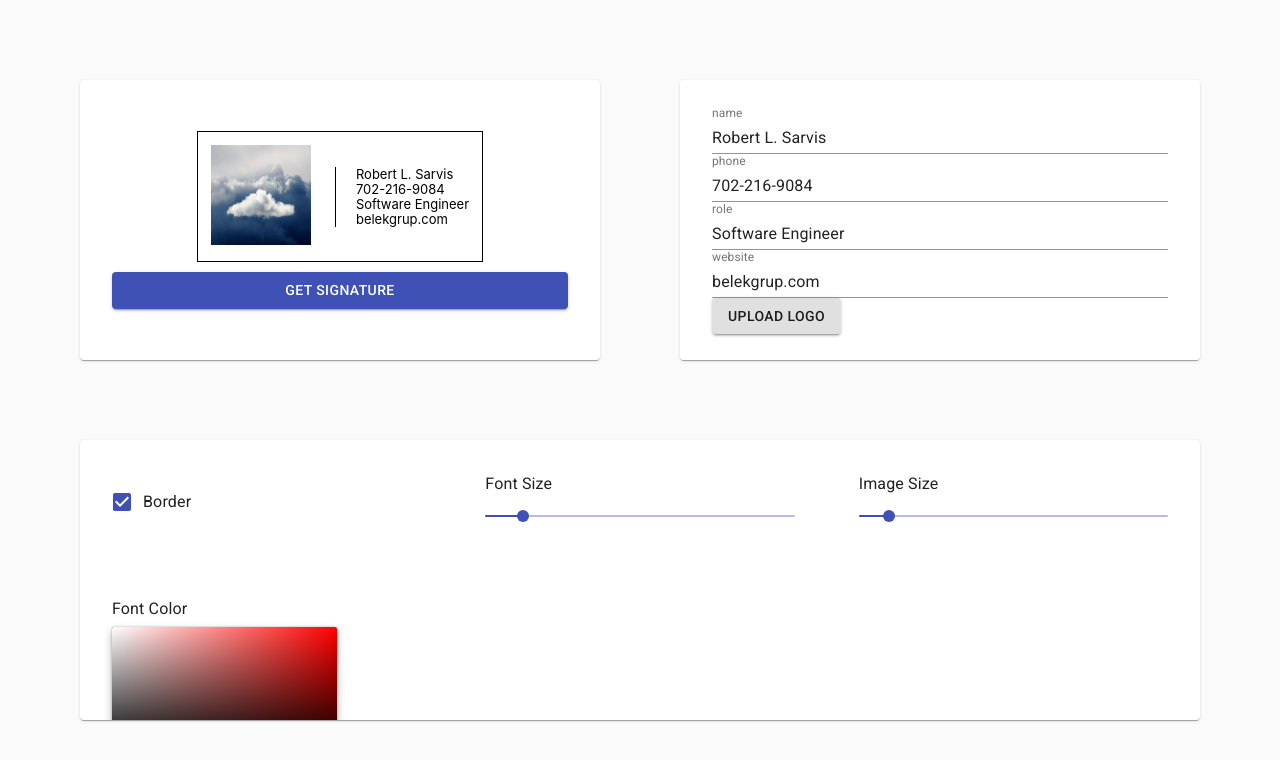
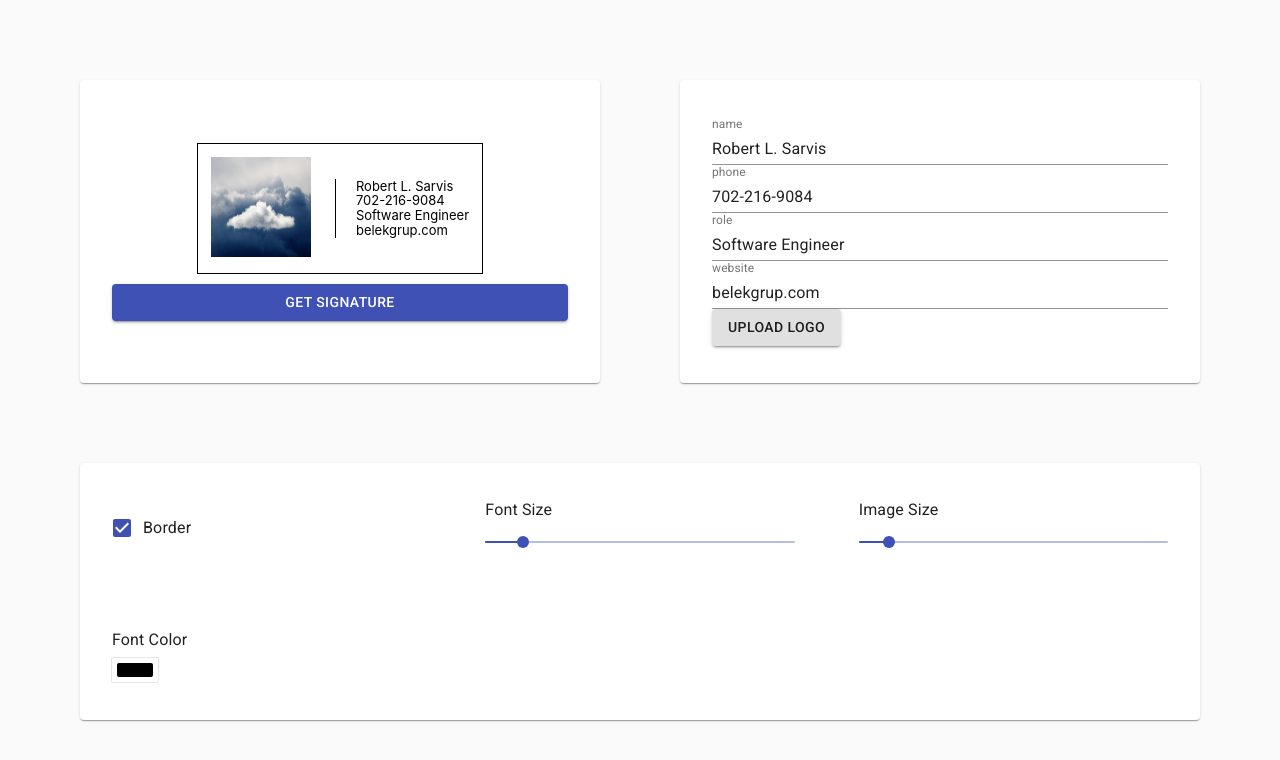
Before and after one commit to MatanAvneri/oms, a React (Vite) app: page / in a window 1280 px wide. Shown: the top 760 px of the page. Built offline with nearby package versions, Linux system fonts and the light colour scheme.

Commit message:
feat: color picker style change

```diff
--- /dev/null
+++ b/src/components/ColorPicker.tsx
@@ -0,0 +1,55 @@
+import * as React from 'react'
+import { ChromePicker, ColorChangeHandler } from 'react-color'
+import styled from 'styled-components'
+
+const ColorButton = styled.div`
+  padding: 5px;
+  background: #fff;
+  border-radius: 1px;
+  box-shadow: 0 0 0 1px rgba(0,0,0,.1);
+  display: inline-block;
+  cursor: pointer;
+`
+
+const ColorPreview = styled.div<{ color: string }>`
+  width: 36px;
+  height: 14px;
+  border-radius: 2px;
+  background: ${({ color }) => color};
+
+`
+
+const Popover = styled.div`
+    position: absolute;
+    z-index: 2;
+    transform: translateY(-111%);
+`
+
+const Cover = styled.div`
+    position: fixed;
+    top: 0;
+    right: 0;
+    bottom: 0;
+    left: 0;
+`
+
+interface ColorPickerProps {
+  onChange: ColorChangeHandler,
+  color: string
+}
+
+const ColorPicker: React.FC<ColorPickerProps> = ({ onChange, color }) => {
+  const [displayPicker, setDisplayPicker] = React.useState<boolean>(false)
+  return (
+    <div>
+      <ColorButton onClick={() => setDisplayPicker(!displayPicker)}><ColorPreview color={color} /> </ColorButton>
+      {displayPicker ? <Popover>
+        <Cover onClick={() => setDisplayPicker(false)} />
+        <ChromePicker onChange={onChange} color={color} />
+      </Popover> : null}
+    </div>
+  )
+
+}
+
+export default ColorPicker
--- a/src/components/EmailStyles.tsx
+++ b/src/components/EmailStyles.tsx
@@ -1,7 +1,7 @@
 import * as React from 'react'
 import { Card, Checkbox, Slider, FormControlLabel, Typography } from '@material-ui/core'
 import styled from 'styled-components'
-import { ChromePicker } from 'react-color'
+import ColorPicker from './ColorPicker'
 import useStore from '../useStore'
 
 const Container = styled(Card)`
@@ -51,7 +51,7 @@ const EmailStyles: React.FC = () => {
           Font Color
         </Typography>
 
-        <ChromePicker color={styles.fontColor} onChange={(value) => setStyle({ fontColor: value.hex })} />
+        <ColorPicker color={styles.fontColor} onChange={(value) => setStyle({ fontColor: value.hex })} />
       </div>
     </Container>
   )
```
